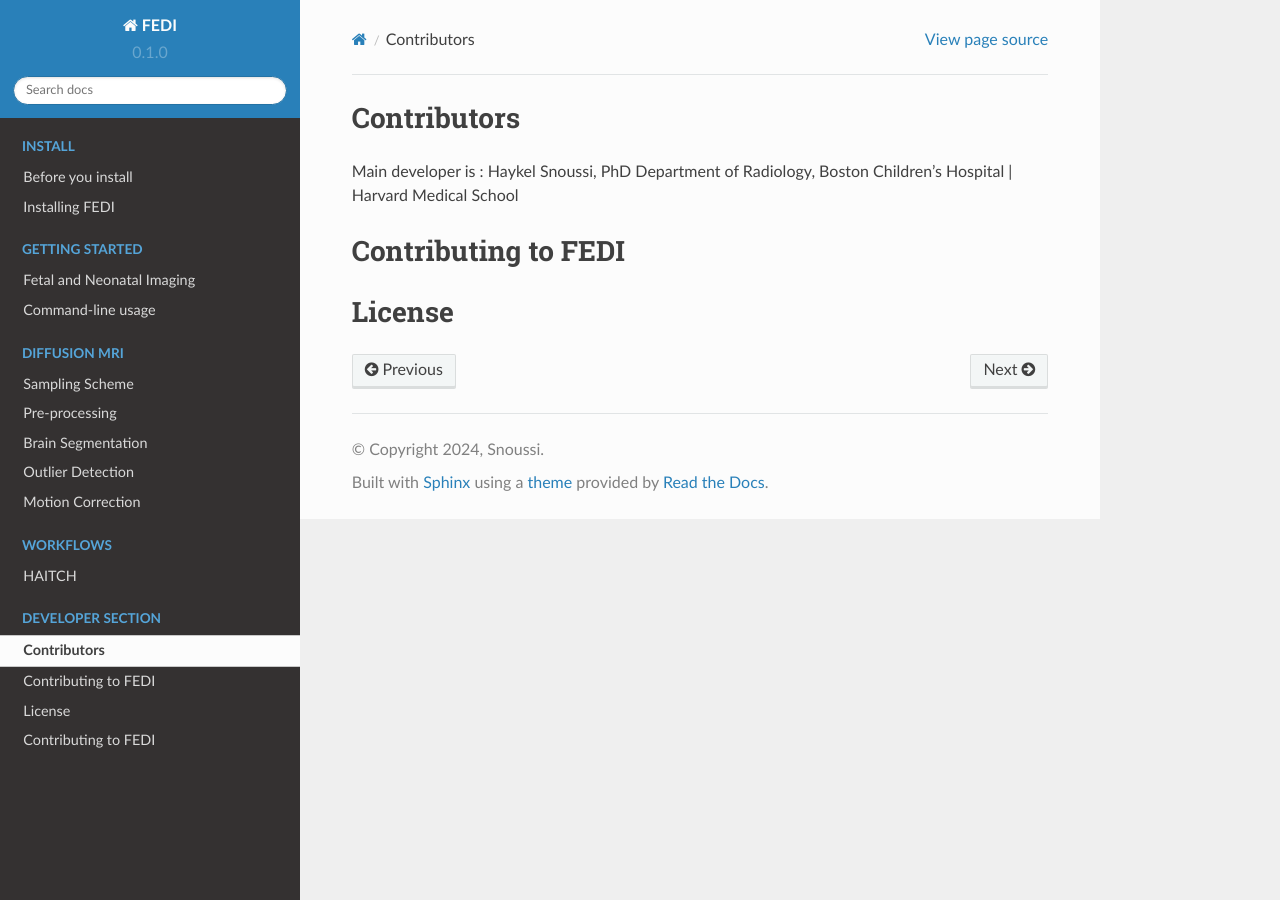
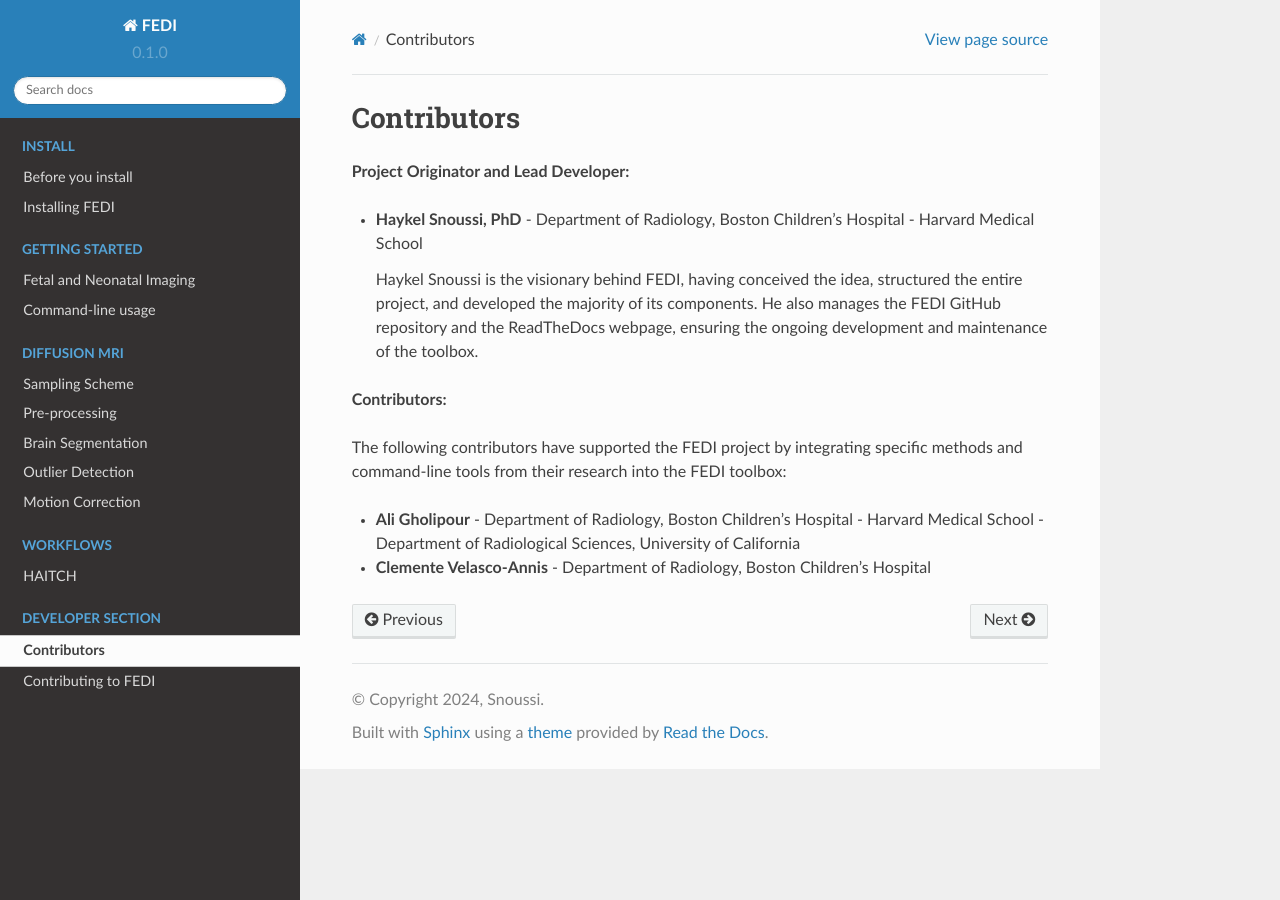
Before and after one commit to FEDIToolbox/FEDI, a Sphinx documentation site: the page built from documentation/source/developer_section/starts.rst, in a window 1280 px wide. Built offline with Sphinx 7.4.7 and the Read the Docs theme 2.0.0, drawn with Linux system fonts in a browser that asks for light colours.

Commit message:
Update starts.rst

```diff
--- a/documentation/source/developer_section/starts.rst
+++ b/documentation/source/developer_section/starts.rst
@@ -1,12 +1,22 @@
 Contributors
 ======================
-Main developer is :
-Haykel Snoussi, PhD
-Department of Radiology,
-Boston Children's Hospital | Harvard Medical School
 
+**Project Originator and Lead Developer:**
 
-Contributing to FEDI
-======================
-License
-======================
+- **Haykel Snoussi, PhD**
+  - Department of Radiology, Boston Children's Hospital
+  - Harvard Medical School
+
+  Haykel Snoussi is the visionary behind FEDI, having conceived the idea, structured the entire project, and developed the majority of its components. He also manages the FEDI GitHub repository and the ReadTheDocs webpage, ensuring the ongoing development and maintenance of the toolbox.
+
+**Contributors:**
+
+The following contributors have supported the FEDI project by integrating specific methods and command-line tools from their research into the FEDI toolbox:
+
+- **Ali Gholipour**
+  - Department of Radiology, Boston Children's Hospital
+  - Harvard Medical School
+  - Department of Radiological Sciences, University of California
+
+- **Clemente Velasco-Annis**
+  - Department of Radiology, Boston Children's Hospital
```
